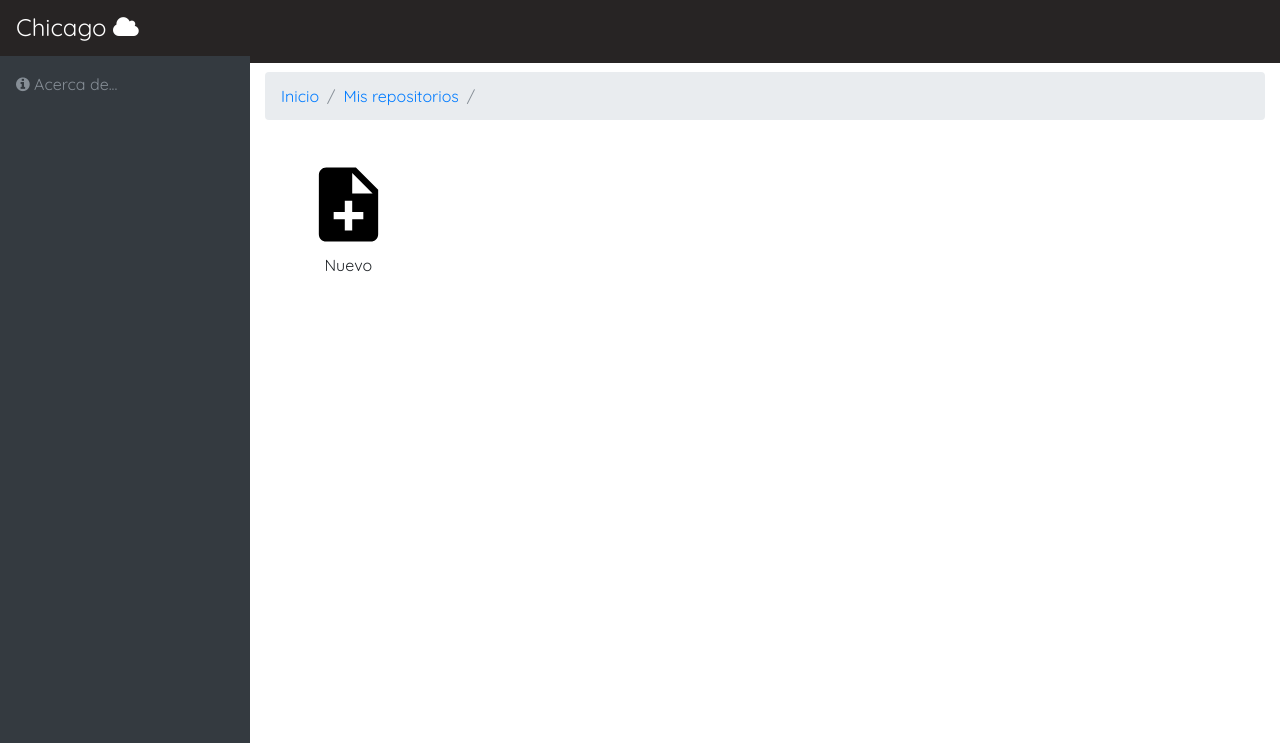
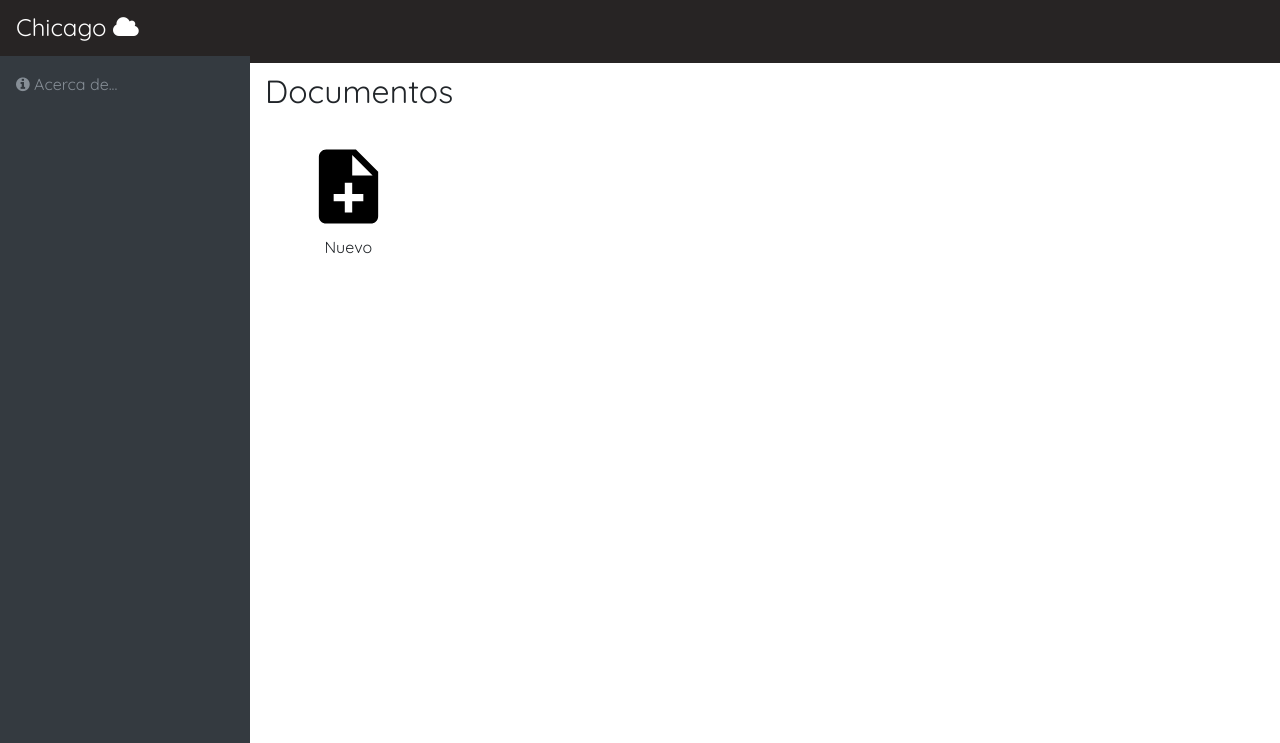
Before and after one commit to Eduardox18/Chicago, a Django app: template Chicago/templates/documentos.html in a window 1280 px wide. Shown: the top 743 px of the page. Run offline with Django 3.2, Linux system fonts and the light colour scheme; the template is opened without the code that fills it, so the values that code supplies are empty; some libraries are stand-ins or nearby versions.

Commit message:
Adiós repositorios

```diff
--- a/Chicago/Chicago/urls.py
+++ b/Chicago/Chicago/urls.py
@@ -24,15 +24,15 @@ from django.conf.urls import url,include
 urlpatterns = [
     path('login/', ingresar),
     path('registro/', registrar),
-    path('index/', login_required(abrir_home)),
+    #path('index/', login_required(abrir_home)),
     path('logout/', salir),
-    path('repositorios/', login_required(mostrar_repositorios)),
+    #path('repositorios/', login_required(mostrar_repositorios)),
     path('info/', mostrar_info),
     path('delete/', login_required(borrar_usuario)),
     path('cuenta/', login_required(cuenta_usuario)),
     path('crearRepositorio/', login_required(crear_repositorio)),
-    path('documentos/<int:id_repo>', login_required(mostrar_documentos)),
-    path('crearDocumento/<int:id_repo>', login_required(crear_documento))
+    path('documentos/', login_required(mostrar_documentos)),
+    path('crearDocumento/', login_required(crear_documento))
 ]
 
 if settings.DEBUG:
--- a/Chicago/templates/base.html
+++ b/Chicago/templates/base.html
@@ -50,9 +50,9 @@
 			<ul class="navbar-nav navbar-sidenav" id="exampleAccordion">
 				{% if user.is_authenticated %}
 				<li class="nav-item" data-toggle="tooltip" data-placement="right" title="Mis repositorios">
-					<a class="nav-link" href="/repositorios/">
-						<i class="fa fa-folder" aria-hidden="true"></i>
-						<span class="nav-link-text">Mis repositorios</span>
+					<a class="nav-link" href="/documentos/">
+						<i class="fa fa-file" aria-hidden="true"></i>
+						<span class="nav-link-text">Mis documentos</span>
 					</a>
 				</li>
 				{% endif %}
@@ -177,8 +177,6 @@
 	<div class="content-wrapper">
 		<div class="container-fluid">
 
-			{% block breadcrumb %}{% endblock breadcrumb %}
-
 			<h2>{% block titulo %}{% endblock %}</h2>
 
 			<h6>{% block subtitulo %}{% endblock subtitulo %}</h6>
--- a/Chicago/templates/documentos.html
+++ b/Chicago/templates/documentos.html
@@ -1,16 +1,6 @@
 {% extends "base.html" %}
 
-{% block titulo %}{{nombre_repo}}{% endblock %}
-
-{% block breadcrumb %}
-<nav aria-label="breadcrumb">
-    <ol class="breadcrumb" id="migajas">
-        <li class="breadcrumb-item"><a href="/index">Inicio</a></li>
-        <li class="breadcrumb-item"><a href="/repositorios">Mis repositorios</a></li>
-        <li class="breadcrumb-item active" aria-current="page">{{nombre_repo}}</li>
-    </ol>
-</nav>
-{% endblock breadcrumb %}
+{% block titulo %}Documentos{% endblock %}
 
 {% block contenido %}
 
```
Also changed, not shown: Chicago/Documentos/views.py (+23 -14 lines), Chicago/templates/index.html (+0 -9 lines), Chicago/media/imagenesPerfil/Leon_cr4fhYB.jpg (added), 4 other files.
